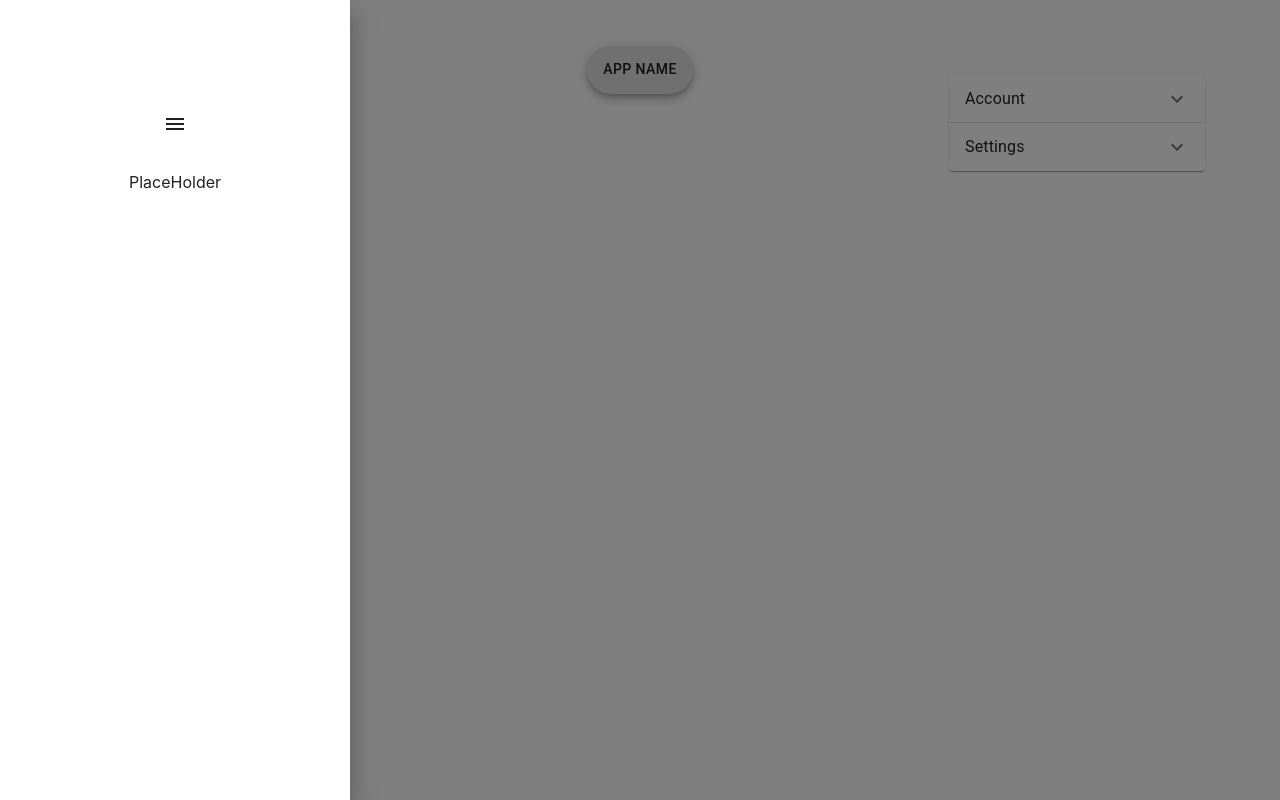
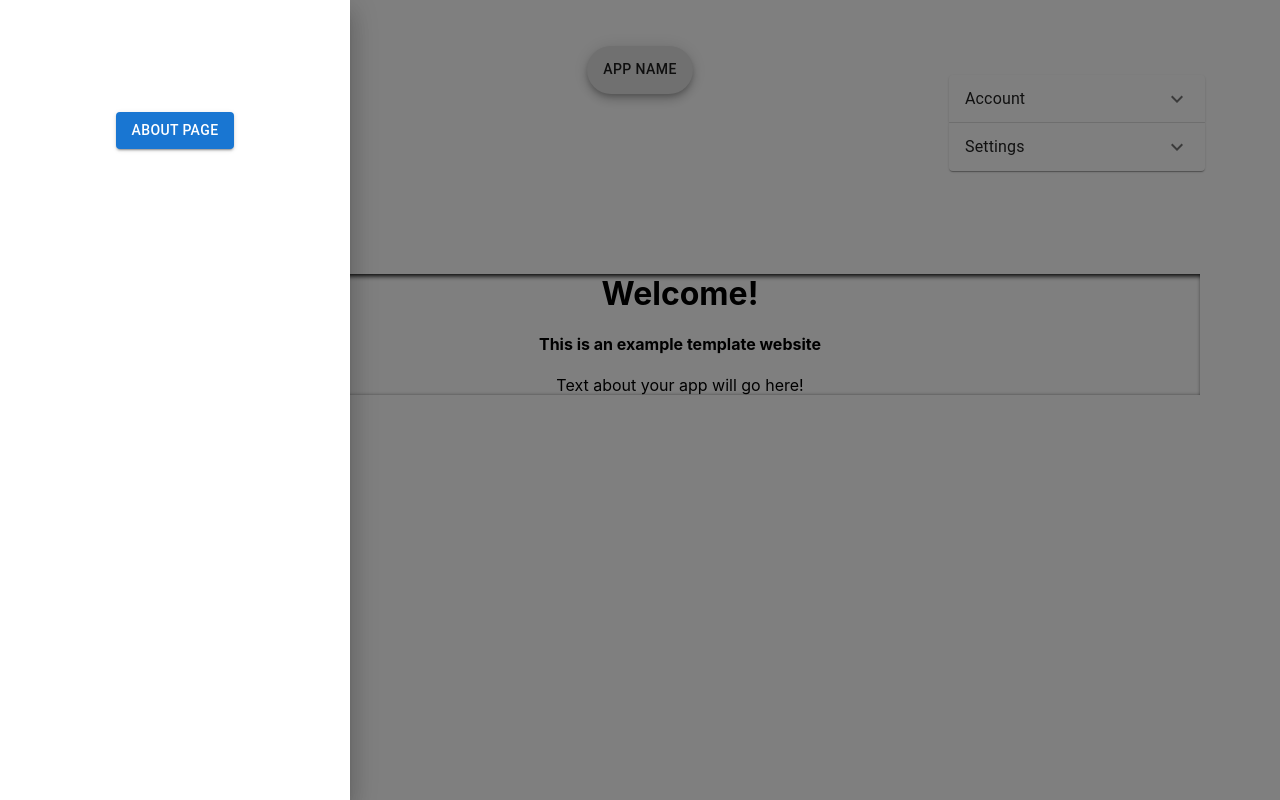
Before and after one commit to Mark3Fullen/Feb-Proj, a React (Create React App) app in the folder client/: page /about in a window 1280 px wide. Both pictures are taken after a click on the icon 128 px from the left and 105 px from the top of the page. Built offline with nearby package versions, Linux system fonts and the light colour scheme.

Commit message:
Added drawer functionality for clicking elsewhere to close

```diff
--- a/client/src/App.js
+++ b/client/src/App.js
@@ -1,8 +1,9 @@
 import './css/App.css';
 import UserPage from './Comps/UserPage'
 import HomePage from './Comps/HomePage'
+import AboutPage from './Comps/AboutPage'
 
-import React, { useState } from 'react';
+import React, { useState, useEffect, useRef } from 'react';
 import { Link, BrowserRouter, Route, Routes } from 'react-router-dom';
 import Accordion from '@mui/material/Accordion';
 import AccordionSummary from '@mui/material/AccordionSummary';
@@ -30,6 +31,24 @@ const App = () => {
   const [userPatchName, setUserPatchName] = useState("")
   const [errorMSG, setErrorMSG] = useState("")
   const [drawerOpen, setDrawerOpen] = useState(false)
+  const drawerRef = useRef(null);
+  const firstClickRef = useRef(true);
+
+  useEffect(() => {
+
+    const handleClickOutsideDrawer = (event) => {
+      if (!firstClickRef.current && drawerOpen && drawerRef.current && !drawerRef.current.contains(event.target)) {
+        setDrawerOpen(false)
+      }
+      firstClickRef.current = false
+    }
+
+    document.addEventListener('click', handleClickOutsideDrawer);
+
+    return () => {
+      document.removeEventListener('click', handleClickOutsideDrawer);
+    }
+  }, [drawerOpen])
 
   const updateUser = (v) => {
     return setUser((prev) => {
@@ -167,8 +186,11 @@ const App = () => {
 
   return (
     <BrowserRouter>
+
       <Box className="homeApp">
+
         <div className="homeHeader">
+
           <Link to="/">
             <Fab variant="extended" size="large" aria-label="add">App Name</Fab>
           </Link>
@@ -231,8 +253,11 @@ const App = () => {
             </Accordion>
           </Box>
           <Box className="userDrawerBox">
-          <MenuOutlinedIcon onClick={() => setDrawerOpen(true)} />
-          <Drawer open={drawerOpen} sx={{
+            <MenuOutlinedIcon onClick={() => {
+              setDrawerOpen(!drawerOpen);
+              firstClickRef.current = true;
+              }} />
+            <Drawer anchor='left' open={drawerOpen} onClose={() => setDrawerOpen(false)} sx={{
               width: '350px',
               flexShrink: 0,
               '& .MuiDrawer-paper': {
@@ -240,37 +265,39 @@ const App = () => {
                 boxSizing: 'border-box',
               },
             }}>
-            <Stack className='drawerStack'>
-
-              <MenuOutlinedIcon onClick={() => setDrawerOpen(false)} />
-
-              <br/>
-
-              <p>PlaceHolder</p>
-
-              <br/>
+              <Stack className='drawerStack' ref={drawerRef}>
 
                 {Object.keys(activeUser).length > 0 ? <Link to="/user">
                   <Button variant="contained">User Menu</Button>
                 </Link> : null}
 
+                <Link to="/about">
+                  <Button variant="contained">About Page</Button>
+                </Link>
+
               </Stack>
 
             </Drawer>
           </Box>
+
         </div>
 
         <div className="homeBody">
+
             <Routes>
               <Route path="/" element={<HomePage/>}/>
             </Routes>
             <Routes>
               <Route path="/user" element={<UserPage user={activeUser}/>}/>
             </Routes>
+            <Routes>
+              <Route path="/about" element={<AboutPage/>}/>
+            </Routes>
 
         </div>
 
       </Box>
+
     </BrowserRouter>
   );
 }
--- /dev/null
+++ b/client/src/Comps/AboutPage.js
@@ -0,0 +1,15 @@
+import React from "react";
+
+const AboutPage = () => {
+
+    return (
+        <div>
+            <h1>Welcome!</h1>
+            <h4>This is an example template website</h4>
+            <p>Text about your app will go here!</p>
+        </div>
+    )
+
+}
+
+export default AboutPage
--- a/client/src/css/App.css
+++ b/client/src/css/App.css
@@ -46,6 +46,9 @@
 }
 
 .homeBody{
+  width: calc(80% + 1rem);
+  height: 100%;
   margin: 10rem;
   text-align: center;
+  box-shadow: inset 2px 2px 5px 0px black;
 }
```
Lines whose indentation alone changed are shown as unchanged.
